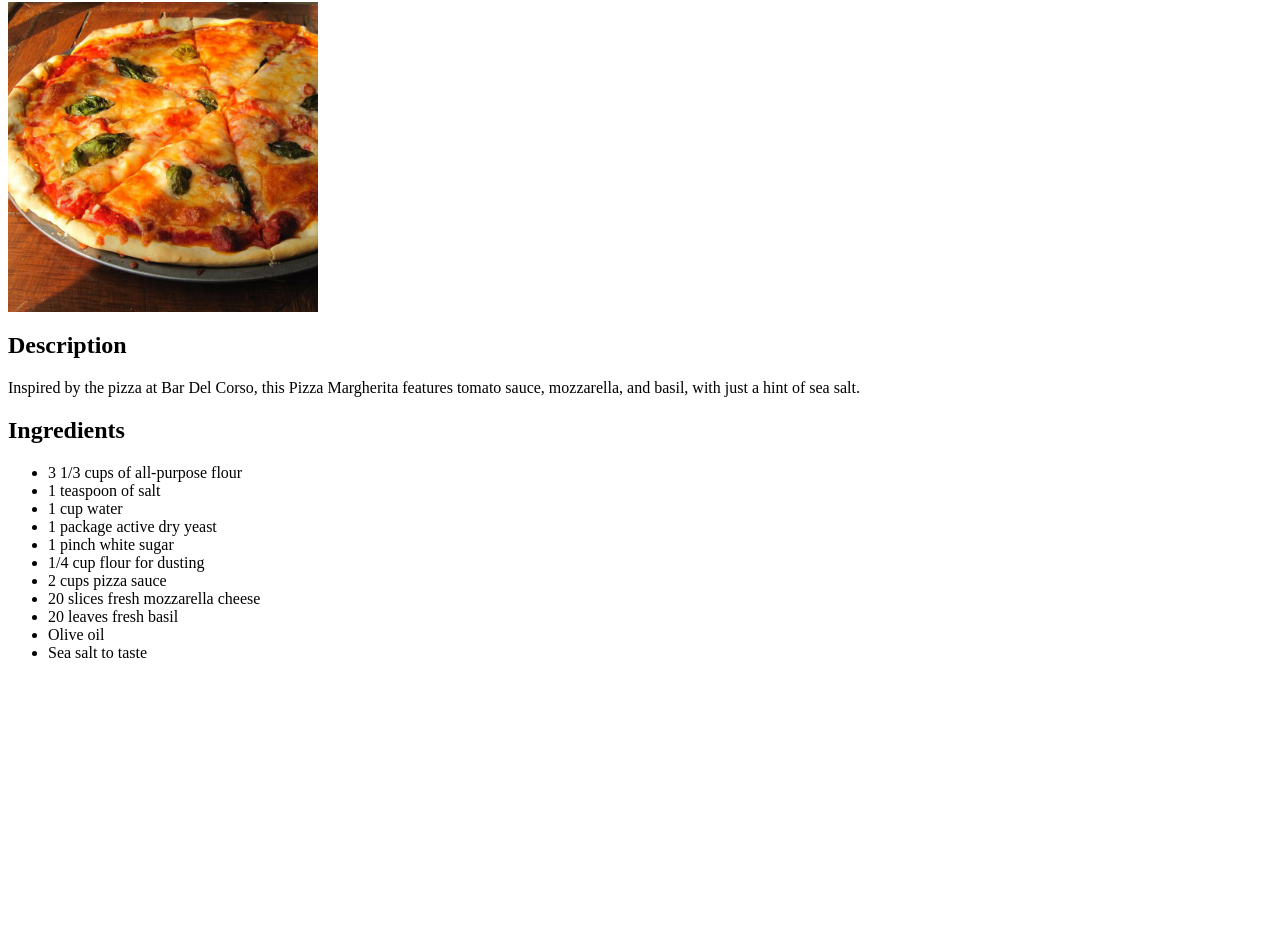
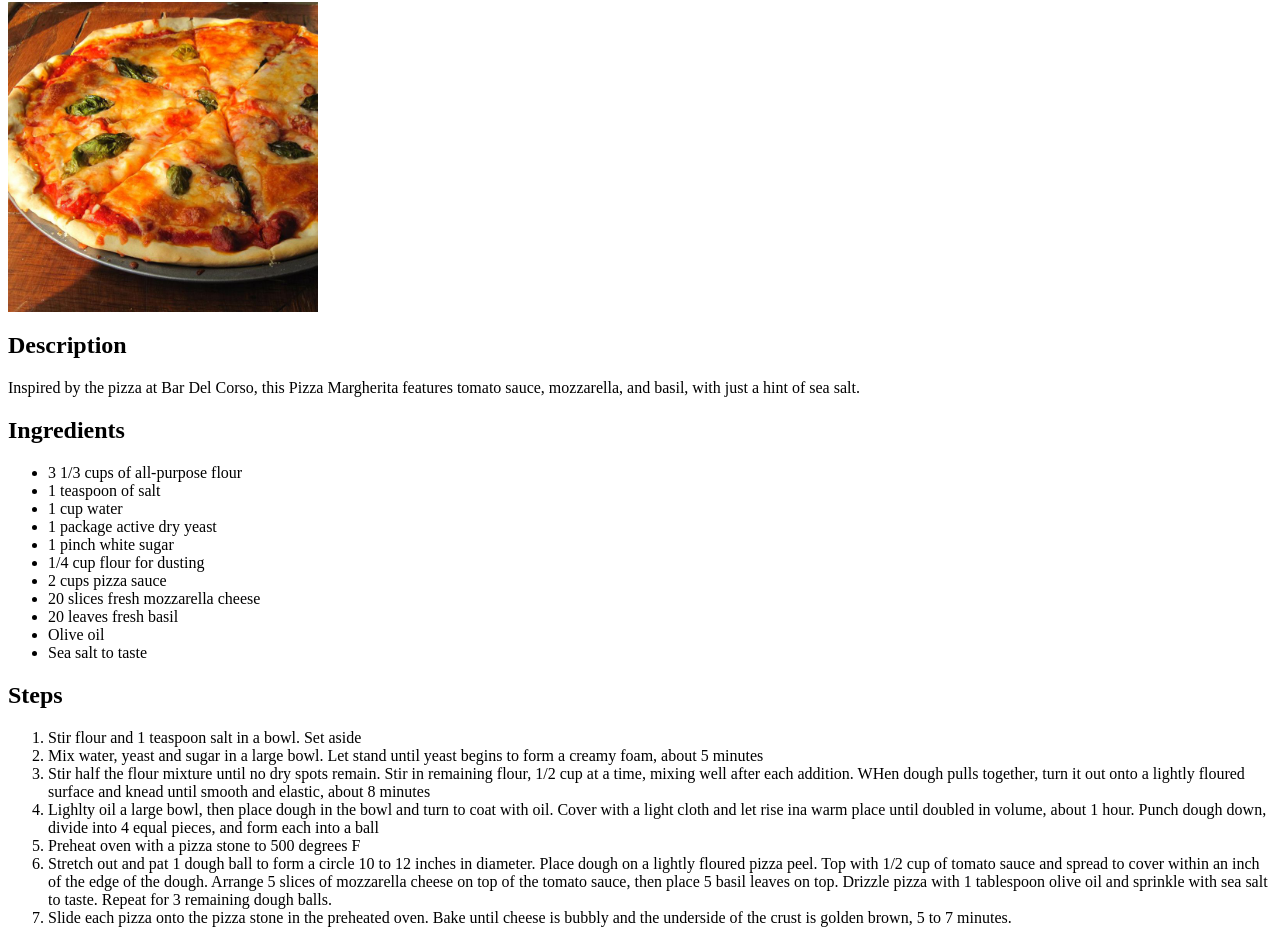
Before and after one commit to marukooo96/odin-recipes, a plain HTML site: page recipes/pizza.html in a window 1280 px wide. Shown: the part 64-1007 px from the top of the page. Before the commit the page ends 800 px from the top, so only its background shows below. Drawn offline with Linux system fonts and the light colour scheme.

Commit message:
Add steps list to pizza.html

```diff
--- a/recipes/pizza.html
+++ b/recipes/pizza.html
@@ -25,5 +25,16 @@
             <li>Olive oil</li>
             <li>Sea salt to taste</li>
            </ul>
+
+           <h2>Steps</h2>
+           <ol>
+            <li>Stir flour and 1 teaspoon salt in a bowl. Set aside</li>
+            <li>Mix water, yeast and sugar in a large bowl. Let stand until yeast begins to form a creamy foam, about 5 minutes</li>
+            <li>Stir half the flour mixture until no dry spots remain. Stir in remaining flour, 1/2 cup at a time, mixing well after each addition. WHen dough pulls together, turn it out onto a lightly floured surface and knead until smooth and elastic, about 8 minutes</li>
+            <li>Lighlty oil a large bowl, then place dough in the bowl and turn to coat with oil. Cover with a light cloth and let rise ina warm place until doubled in volume, about 1 hour. Punch dough down, divide into 4 equal pieces, and form each into a ball</li>
+            <li>Preheat oven with a pizza stone to 500 degrees F</li>
+            <li>Stretch out and pat 1 dough ball to form a circle 10 to 12 inches in diameter. Place dough on a lightly floured pizza peel. Top with 1/2 cup of tomato sauce and spread to cover within an inch of the edge of the dough. Arrange 5 slices of mozzarella cheese on top of the tomato sauce, then place 5 basil leaves on top. Drizzle pizza with 1 tablespoon olive oil and sprinkle with sea salt to taste. Repeat for 3 remaining dough balls.</li>
+            <li>Slide each pizza onto the pizza stone in the preheated oven. Bake until cheese is bubbly and the underside of the crust is golden brown, 5 to 7 minutes.</li>
+           </ol>
        </body>
     </html>
```
